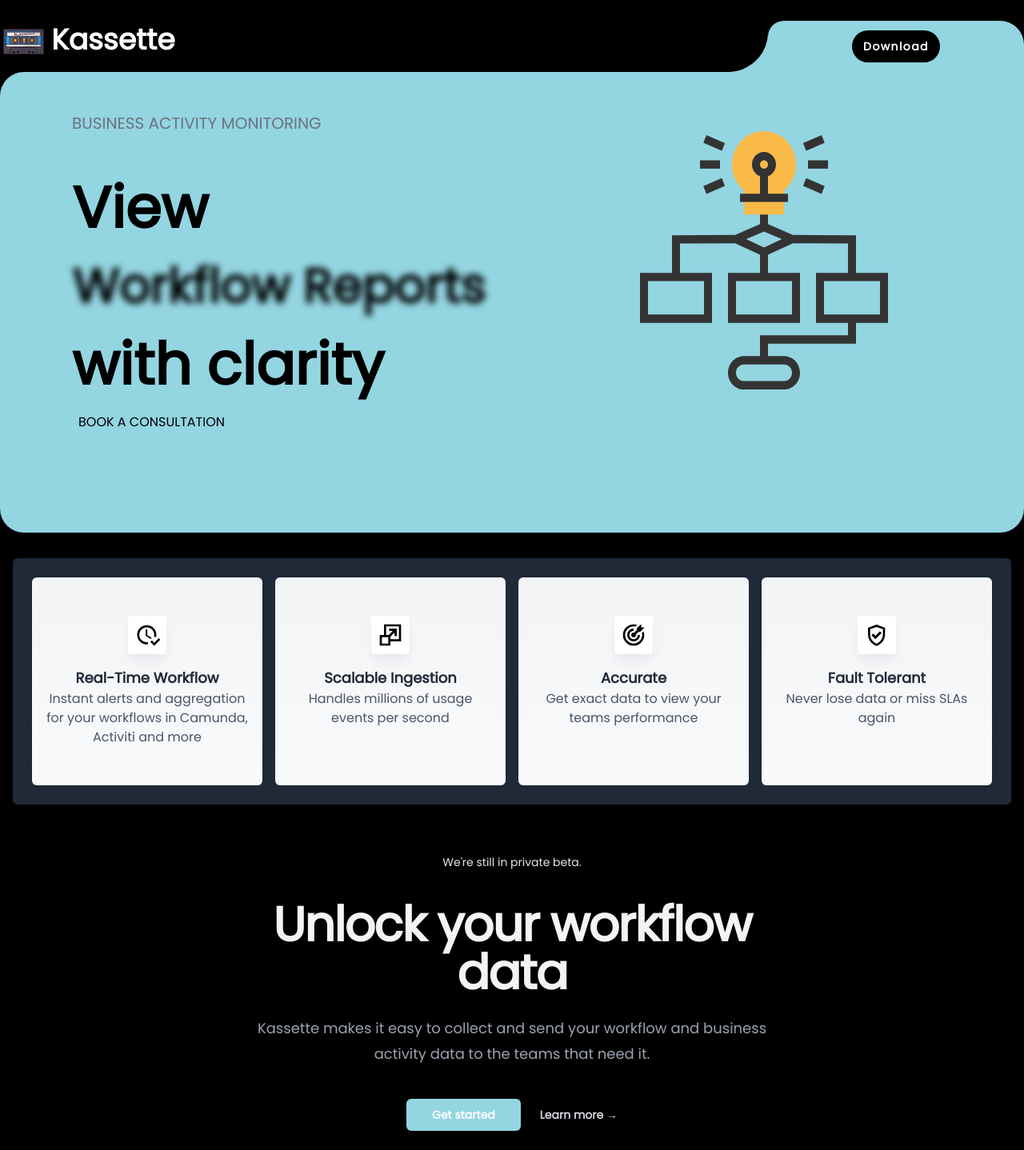
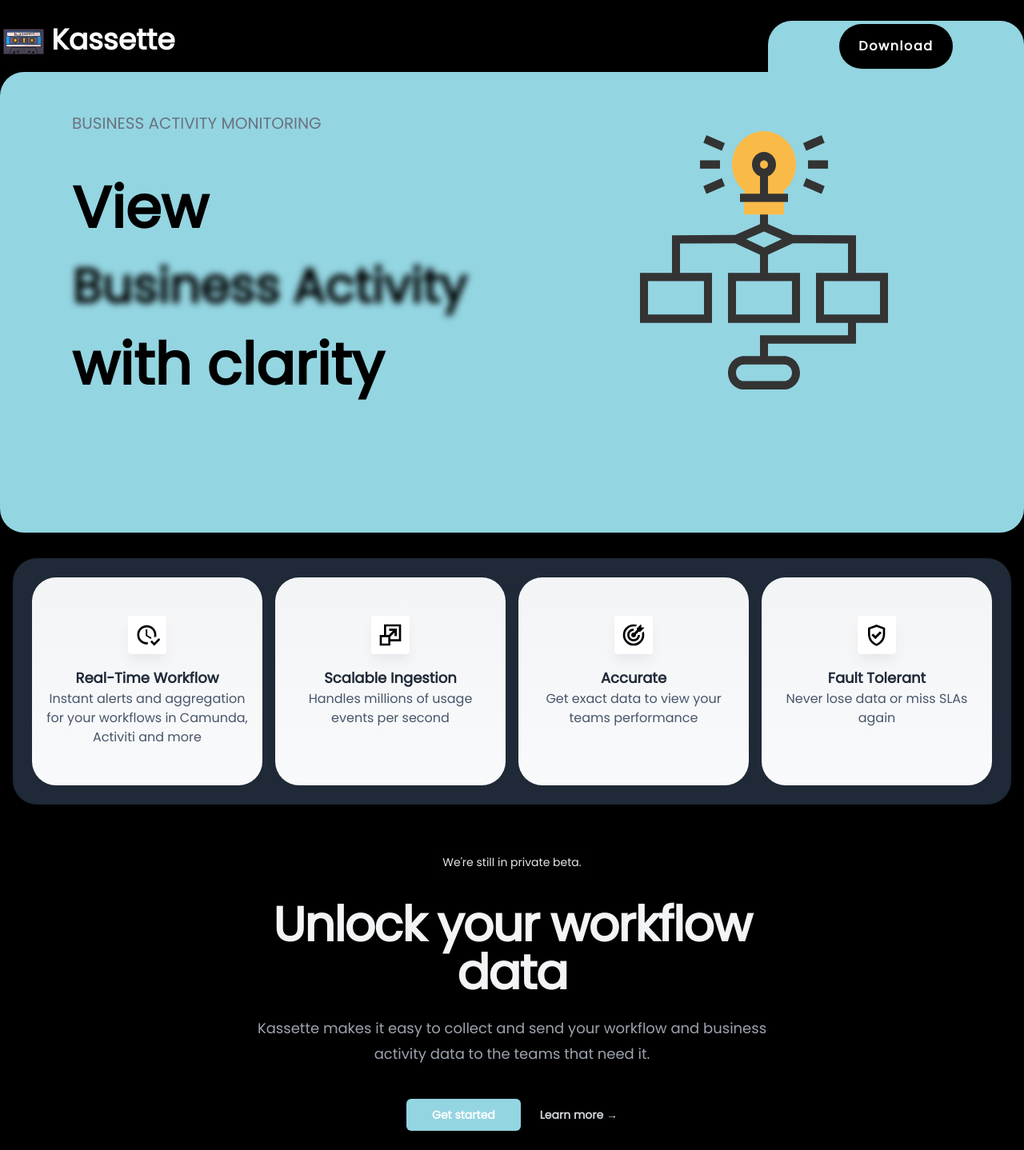
Before and after one commit to kassette-ai/kassette-landing, a Vue app: page / in a window 1280 px wide. Shown: the whole page at 80% size. Built offline with nearby package versions, Linux system fonts and the light colour scheme; what @fullstory/browser would draw is missing.

Commit message:
Added additional plugins

```diff
--- a/index.html
+++ b/index.html
@@ -6,7 +6,7 @@
     <link href="https://fonts.googleapis.com/css?family=Poppins" rel="stylesheet">
     <meta name="viewport" content="width=device-width, initial-scale=1.0" />
     <link rel="icon" type="image/png" href="/favicon.ico">
-    <title>Kassette</title>
+    <title>Kassette - Business Activity Monitoring</title>
     <script id="mcjs">!function(c,h,i,m,p){m=c.createElement(h),p=c.getElementsByTagName(h)[0],m.async=1,m.src=i,p.parentNode.insertBefore(m,p)}(document,"script","https://chimpstatic.com/mcjs-connected/js/users/6e287454a8828f494768572c3/32c03a827f6070cbf16c2aad9.js");</script>
     <script>
       !function(){var analytics=window.analytics=window.analytics||[];if(!analytics.initialize)if(analytics.invoked)window.console&&console.error&&console.error("Segment snippet included twice.");else{analytics.invoked=!0;analytics.methods=["trackSubmit","trackClick","trackLink","trackForm","pageview","identify","reset","group","track","ready","alias","debug","page","once","off","on","addSourceMiddleware","addIntegrationMiddleware","setAnonymousId","addDestinationMiddleware"];analytics.factory=function(e){return function(){var t=Array.prototype.slice.call(arguments);t.unshift(e);analytics.push(t);return analytics}};for(var e=0;e<analytics.methods.length;e++){var key=analytics.methods[e];analytics[key]=analytics.factory(key)}analytics.load=function(key,e){var t=document.createElement("script");t.type="text/javascript";t.async=!0;t.src="https://cdn.segment.com/analytics.js/v1/" + key + "/analytics.min.js";var n=document.getElementsByTagName("script")[0];n.parentNode.insertBefore(t,n);analytics._loadOptions=e};analytics._writeKey="UfDssJZuGrNfgYyWBvrygUUWOpnR3G8o";;analytics.SNIPPET_VERSION="4.15.3";
--- a/package.json
+++ b/package.json
@@ -12,6 +12,7 @@
     "@fullstory/browser": "^1.7.1",
     "@headlessui/vue": "^1.7.13",
     "@heroicons/vue": "^2.0.17",
+    "posthog-js": "^1.69.0",
     "three": "^0.151.3",
     "vanta": "^0.5.24",
     "vue": "^3.2.47"
--- a/src/components/HelloWorld.vue
+++ /dev/null
@@ -1,43 +0,0 @@
-<script setup lang="ts">
-import { ref } from 'vue'
-
-defineProps<{ msg: string }>()
-
-const count = ref(0)
-</script>
-
-<template>
-
-    <h1 className="text-3xl font-bold underline ">
-        Hello world!
-    </h1>
-
-  <h1>{{ msg }}</h1>
-
-  <div class="card">
-    <button type="button" @click="count++">count is {{ count }}</button>
-    <p>
-      Edit
-      <code>components/HelloWorld.vue</code> to test HMR
-    </p>
-  </div>
-
-  <p>
-    Check out
-    <a href="https://vuejs.org/guide/quick-start.html#local" target="_blank"
-      >create-vue</a
-    >, the official Vue + Vite starter
-  </p>
-  <p>
-    Install
-    <a href="https://github.com/vuejs/language-tools" target="_blank">Volar</a>
-    in your IDE for a better DX
-  </p>
-  <p class="read-the-docs">Click on the Vite and Vue logos to learn more</p>
-</template>
-
-<style scoped>
-.read-the-docs {
-  color: #888;
-}
-</style>
--- a/src/components/LandingPage.vue
+++ b/src/components/LandingPage.vue
@@ -18,14 +18,10 @@
                 <div class="col-span-1 flex h-16 items-center justify-center text-gray-300">
 <!--                    SALES-->
                 </div>
-                    <div class="col-span-1 flex h-16 items-center justify-center bg-aqua">
-                        <div class="col-span-1 flex h-12 items-center justify-center bg-indigo-600">
-                        </div>
-                        <div class="h-full w-full bg-black rounded-br-[50px]">
-                        </div>
-                    </div>
-                <div class="col-span-2 flex h-16 items-center justify-center bg-aqua rounded-tr-[30px] rounded-tl-[20px]">
-                        <a href="https://github.com/kassette-ai/kassette-server" class="rounded-full p-2 tracking-widest bg-black px-10 text-sm font-semibold text-white shadow-sm px-3.5 py-2.5 hover:bg-gray-500 focus-visible:outline focus-visible:outline-2 focus-visible:outline-offset-2 focus-visible:outline-gray-600">Download</a>
+                <div></div>
+
+                <div class="col-span-2 flex h-16 items-center justify-center bg-aqua rounded-tr-[30px] rounded-tl-[30px]">
+                        <a href="https://github.com/kassette-ai/kassette-server" class="rounded-full p-2 tracking-widest bg-black px-10 text-md  font-semibold text-white shadow-sm px-6 py-4 hover:bg-gray-500 focus-visible:outline focus-visible:outline-2 focus-visible:outline-offset-2 focus-visible:outline-gray-600">Download</a>
                 </div>
             </div>
             </header>
@@ -34,9 +30,8 @@
                         <div class="pl-20">
                         <h2 class="py-10 text-xl text-gray-500">BUSINESS ACTIVITY MONITORING</h2>
                         <h1 class="py-4 text-7xl font-bold">View</h1>
-                        <h1 class="py-4 text-6xl font-extrabold"><span class="blur-sm">Workflow Reports</span></h1>
+                        <h1 class="py-4 text-6xl font-extrabold"><span class="blur-sm">Business Activity</span></h1>
                         <h1 class="py-4 text-7xl font-extrabold"> with clarity</h1>
-                            <h3 class="p-2">BOOK A CONSULTATION</h3>
                         </div>
                     </div>
                     <div class="col-span-1 items-center justify-center p-16 px-40">
@@ -48,9 +43,9 @@
 
         <section class="p-4 lg:py-8">
             <div class="container mx-auto">
-                <div class="relative grid gap-4 rounded-md bg-gray-800 p-4 shadow-2xl md:grid-cols-2 lg:grid-cols-4 lg:p-6">
+                <div class="relative grid gap-4 rounded-[30px] bg-gray-800 p-4 shadow-2xl md:grid-cols-2 lg:grid-cols-4 lg:p-6">
                     <a href="#solution"
-                       class="flex flex-row items-center justify-center rounded-md bg-gradient-to-b from-gray-100 to-gray-50 p-4 hover:bg-gradient-to-br hover:from-orange-50 hover:to-gray-50 lg:space-y-4 lg:flex-col lg:py-12 lg:text-center">
+                       class="flex flex-row items-center justify-center rounded-[30px] bg-gradient-to-b from-gray-100 to-gray-50 p-4 hover:bg-gradient-to-br hover:from-orange-50 hover:to-gray-50 lg:space-y-4 lg:flex-col lg:py-12 lg:text-center">
                         <div class="mr-4 rounded bg-white p-2 shadow-lg shadow-gray-200 lg:mr-0">
                             <svg fill="none" viewBox="0 0 32 32" class="h-6 w-6 fill-black md:h-8 md:w-8">
                                 <path d="M14.134 9.067v8l6.267 3.866 1.066-1.6-5.333-3.2V9.067h-2Z"></path>
@@ -62,7 +57,7 @@
                             Workflow</h3>
                             <p class="text-slate-600">Instant alerts and aggregation for your workflows in Camunda, Activiti and more</p></div>
                     </a><a href="#solution"
-                           class="flex flex-row items-center justify-center rounded-md bg-gradient-to-b from-gray-100 to-gray-50 p-4 hover:bg-gradient-to-br hover:from-orange-50 hover:to-gray-50 lg:space-y-4 lg:flex-col lg:py-12 lg:text-center">
+                           class="flex flex-row items-center justify-center rounded-[30px] bg-gradient-to-b from-gray-100 to-gray-50 p-4 hover:bg-gradient-to-br hover:from-orange-50 hover:to-gray-50 lg:space-y-4 lg:flex-col lg:py-12 lg:text-center">
                     <div class="mr-4 rounded bg-white p-2 shadow-lg shadow-gray-200 lg:mr-0">
                         <svg fill="none" viewBox="0 0 32 32" class="h-6 w-6 fill-black md:h-8 md:w-8">
                             <path d="m14.12 16 5.334-5.333h-4.787V8H24v9.333h-2.666v-4.786L16 17.88v3.453h10.667v-16h-16V16h3.453ZM29.334 2.667V24H16v5.333H2.667V16H8V2.667h21.334Zm-16 16h-8v8h8v-8Z"></path>
@@ -72,7 +67,7 @@
                     <div class="flex-1"><h3 class="text-lg font-bold text-gray-800 font-headers">Scalable Ingestion</h3>
                         <p class="text-slate-600">Handles millions of usage events per second</p></div>
                 </a><a href="#solution"
-                       class="flex flex-row items-center justify-center rounded-md bg-gradient-to-b from-gray-100 to-gray-50 p-4 hover:bg-gradient-to-br hover:from-orange-50 hover:to-gray-50 lg:space-y-4 lg:flex-col lg:py-12 lg:text-center">
+                       class="flex flex-row items-center justify-center rounded-[30px] bg-gradient-to-b from-gray-100 to-gray-50 p-4 hover:bg-gradient-to-br hover:from-orange-50 hover:to-gray-50 lg:space-y-4 lg:flex-col lg:py-12 lg:text-center">
                     <div class="mr-4 rounded bg-white p-2 shadow-lg shadow-gray-200 lg:mr-0">
                         <svg fill="none" viewBox="0 0 32 32" class="h-6 w-6 fill-black md:h-8 md:w-8">
                             <path d="M16 2.667A13.333 13.333 0 1 0 29.334 16c0-1.547-.28-3.08-.814-4.52l-2.133 2.133c.187.787.28 1.587.28 2.387A10.667 10.667 0 1 1 16 5.333c.8 0 1.6.094 2.387.28l2.147-2.146a13.47 13.47 0 0 0-4.534-.8Zm9.334 0L20 8v2l-3.4 3.4c-.2-.067-.4-.067-.6-.067A2.667 2.667 0 1 0 18.667 16c0-.2 0-.4-.067-.6L22 12h2l5.334-5.333h-4v-4ZM16 8a8 8 0 1 0 8 8h-2.666A5.333 5.333 0 1 1 16 10.667V8Z"></path>
@@ -82,7 +77,7 @@
                     <div class="flex-1"><h3 class="text-lg font-bold text-gray-800 font-headers">Accurate</h3>
                         <p class="text-slate-600">Get exact data to view your teams performance</p></div>
                 </a><a href="#solution"
-                       class="flex flex-row items-center justify-center rounded-md bg-gradient-to-b from-gray-100 to-gray-50 p-4 hover:bg-gradient-to-br hover:from-orange-50 hover:to-gray-50 lg:space-y-4 lg:flex-col lg:py-12 lg:text-center">
+                       class="flex flex-row items-center justify-center rounded-[30px] bg-gradient-to-b from-gray-100 to-gray-50 p-4 hover:bg-gradient-to-br hover:from-orange-50 hover:to-gray-50 lg:space-y-4 lg:flex-col lg:py-12 lg:text-center">
                     <div class="mr-4 rounded bg-white p-2 shadow-lg shadow-gray-200 lg:mr-0">
                         <svg fill="none" viewBox="0 0 32 32" class="h-6 w-6 fill-black md:h-8 md:w-8">
                             <path d="M15.667 3 5 7v8.12c0 6.733 4.547 13.013 10.667 14.547 6.12-1.534 10.666-7.814 10.666-14.547V7L15.667 3Zm8 12.12c0 5.333-3.4 10.267-8 11.773-4.6-1.506-8-6.426-8-11.773V8.747l8-2.827 8 2.827v6.373Zm-12.24-.667-1.894 1.88 4.72 4.72 7.547-7.546-1.88-1.88-5.653 5.653-2.84-2.827Z"></path>
@@ -117,9 +112,7 @@
 </template>
 
 <script setup>
-import { ref } from 'vue'
-import { Dialog, DialogPanel } from '@headlessui/vue'
-import { Bars3Icon, XMarkIcon } from '@heroicons/vue/24/outline'
+
 
 const navigation = [
     { name: 'Product', href: '#' },
@@ -128,5 +121,4 @@
     { name: 'Company', href: '#' },
 ]
 
-const mobileMenuOpen = ref(false)
 </script>
--- a/src/main.ts
+++ b/src/main.ts
@@ -2,10 +2,12 @@
 // import './style.css'
 import './main.css'
 import App from './App.vue'
-import * as FullStory from '@fullstory/browser';
+import * as FullStory from '@fullstory/browser'
+import posthogPlugin from'./plugins/posthog'
 
 FullStory.init({orgId: 'o-1N86YB-na1'})
 
 const app = createApp(App)
 app.config.globalProperties.$FullStory = FullStory;
+app.use(posthogPlugin)
 app.mount('#app')
--- /dev/null
+++ b/src/plugins/posthog.js
@@ -0,0 +1,12 @@
+import posthog from "posthog-js";
+
+export default {
+    install(app) {
+        app.config.globalProperties.$posthog = posthog.init(
+            "phc_Ei2KDWvuIsrQZbC91DanjkLNTN42fkW90mtqO2XHlDU",
+            {
+                api_host: "https://app.posthog.com",
+            }
+        );
+    },
+};
```
Also changed, not shown: 1 other file (tests, documents, lock files or other folders).
